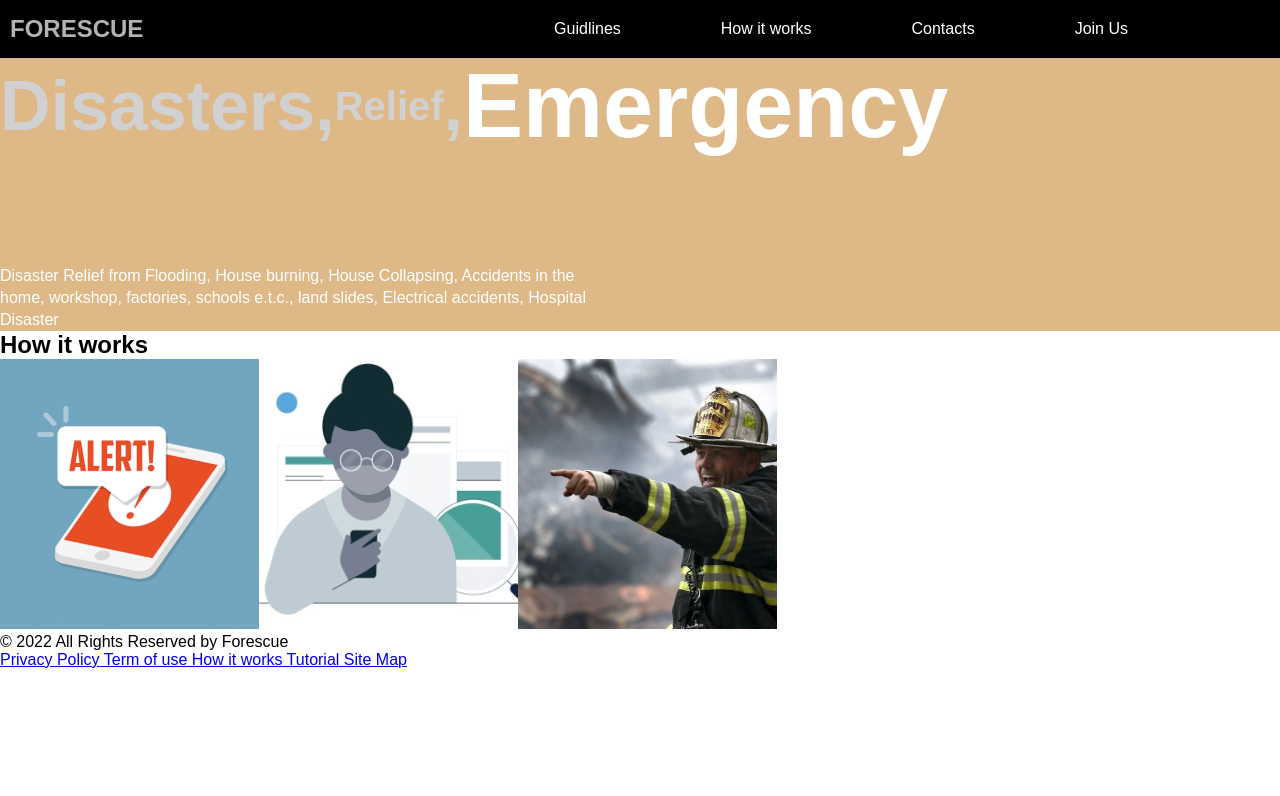
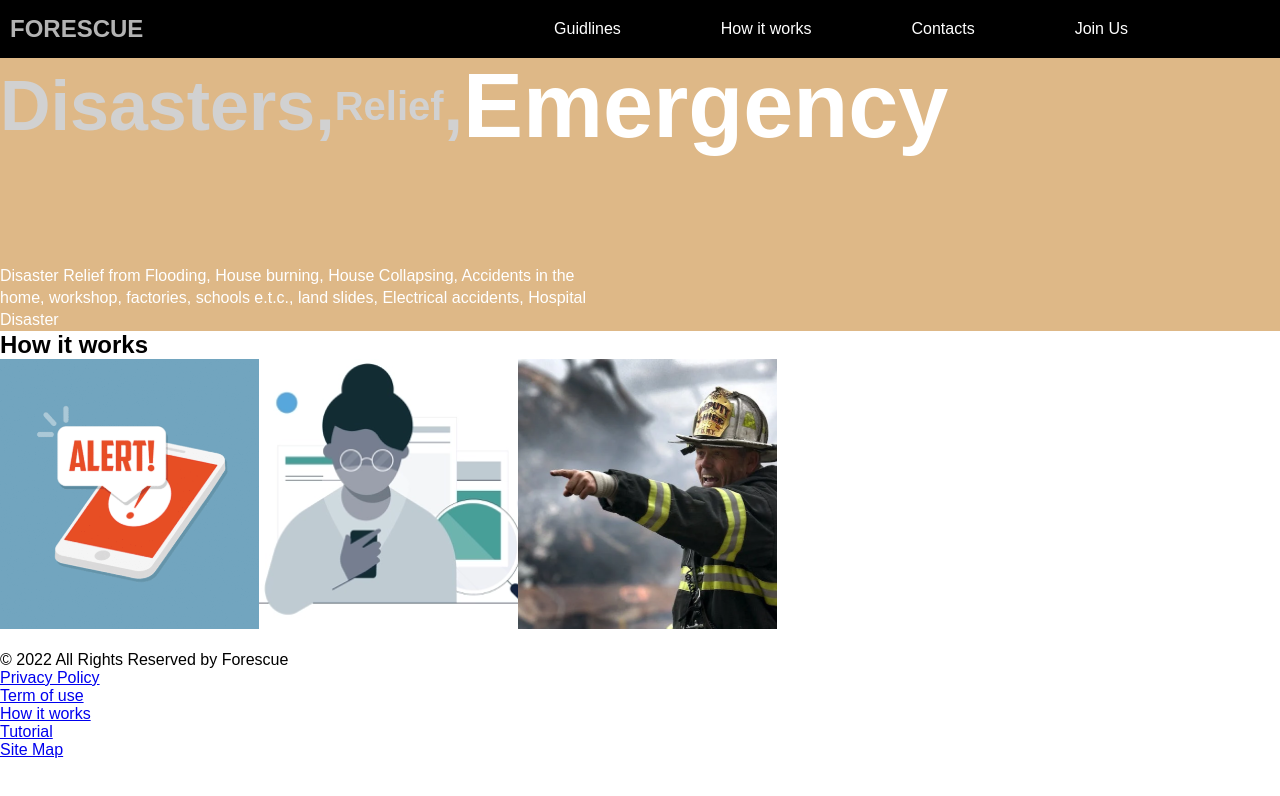
Before and after one commit to teddyrugged/FORESCUE-APP, a React (Create React App) app in the folder forescue/: page /home in a window 1280 px wide. Shown: the top 796 px of the page. Built offline with nearby package versions, Linux system fonts and the light colour scheme; what react-toast-notifications would draw is missing.

Commit message:
fixed automated year

```diff
--- a/forescue/src/components/Body/dashboard.css
+++ b/forescue/src/components/Body/dashboard.css
@@ -72,3 +72,6 @@ font-weight: 400;
 line-height:22px;
 color: #FFFFFF;
 }
+
+
+/* <------->Footer details<-------> */
--- a/forescue/src/components/Body/footer.js
+++ b/forescue/src/components/Body/footer.js
@@ -5,41 +5,20 @@ import "./dashboard"
 const Footer = () => {
   return (
     <div>
-        {/* <h1>Get in touch with us</h1>
-        <form >
-            <h2>Send us a message</h2>
-            <input type= "text" id="text" name="firstname"/>
-            <input type= "text" id="text" name="lastname"/>
-            <label for="email">Your Email</label>
-            <input type="email" id="email" name="email"/>
-            <input type= "text" id="text" name="message"/>
 
-            <input type="submit" value="Submit"/>
-        </form> */}
         <div className='wid--foot'>
-            {/* <div className='middle--man'>
-                <h2>FORESCUE</h2>
-                <h3>subscribe to get alert</h3>
-                <form className='d--forms'>
-                    <input  className='input--1'   type= "text" id="text" name="enter your email address"/>
-                    <input className='input--2' type="submit" value="Subsribe"/>
-                </form>
-                <div class="hl"></div>
-            </div> */}
-
-
-
+            <br></br>
             <footer>
-                <p>© 2022 All Rights Reserved by Forescue</p>
+                <p>© {new Date().getFullYear()} All Rights Reserved by Forescue</p>
                 <div className='biz'>
-                    <a href = "/"> Privacy Policy</a>
-                    <a href = "/"> Term of use</a>
-                    <a href = "/"> How it works</a>
-                    <a href = "/"> Tutorial</a>
-                    <a href = "/"> Site Map</a>
+                    <ul>
+                        <li><a href = "/"> Privacy Policy</a></li>
+                        <li><a href = "/"> Term of use</a></li>
+                        <li><a href = "/"> How it works</a></li>
+                        <li><a href = "/"> Tutorial</a></li>
+                        <li><a href = "/"> Site Map</a></li>
+                    </ul>
                 </div>
-
-
             </footer>
 
         </div>
```
